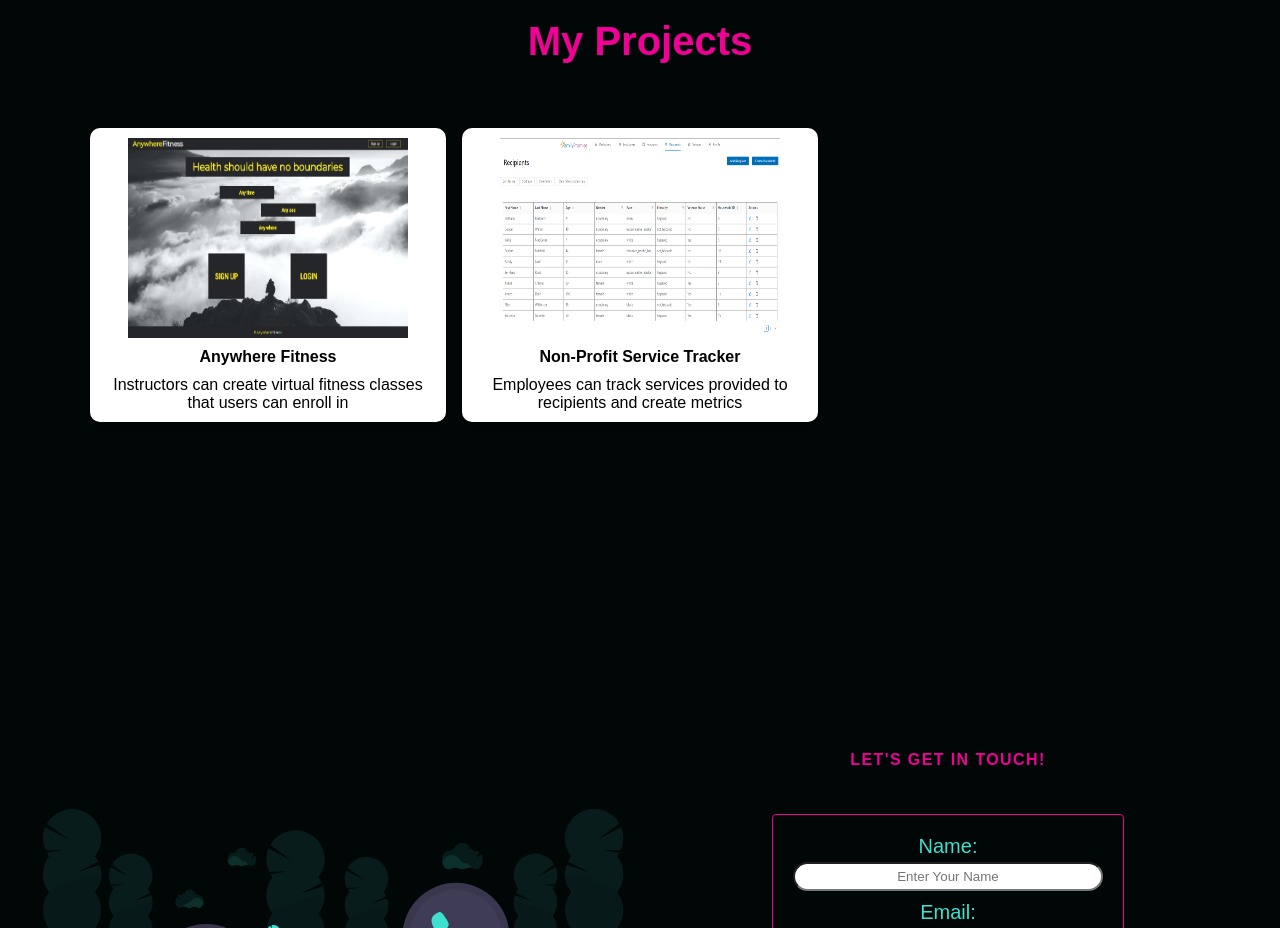
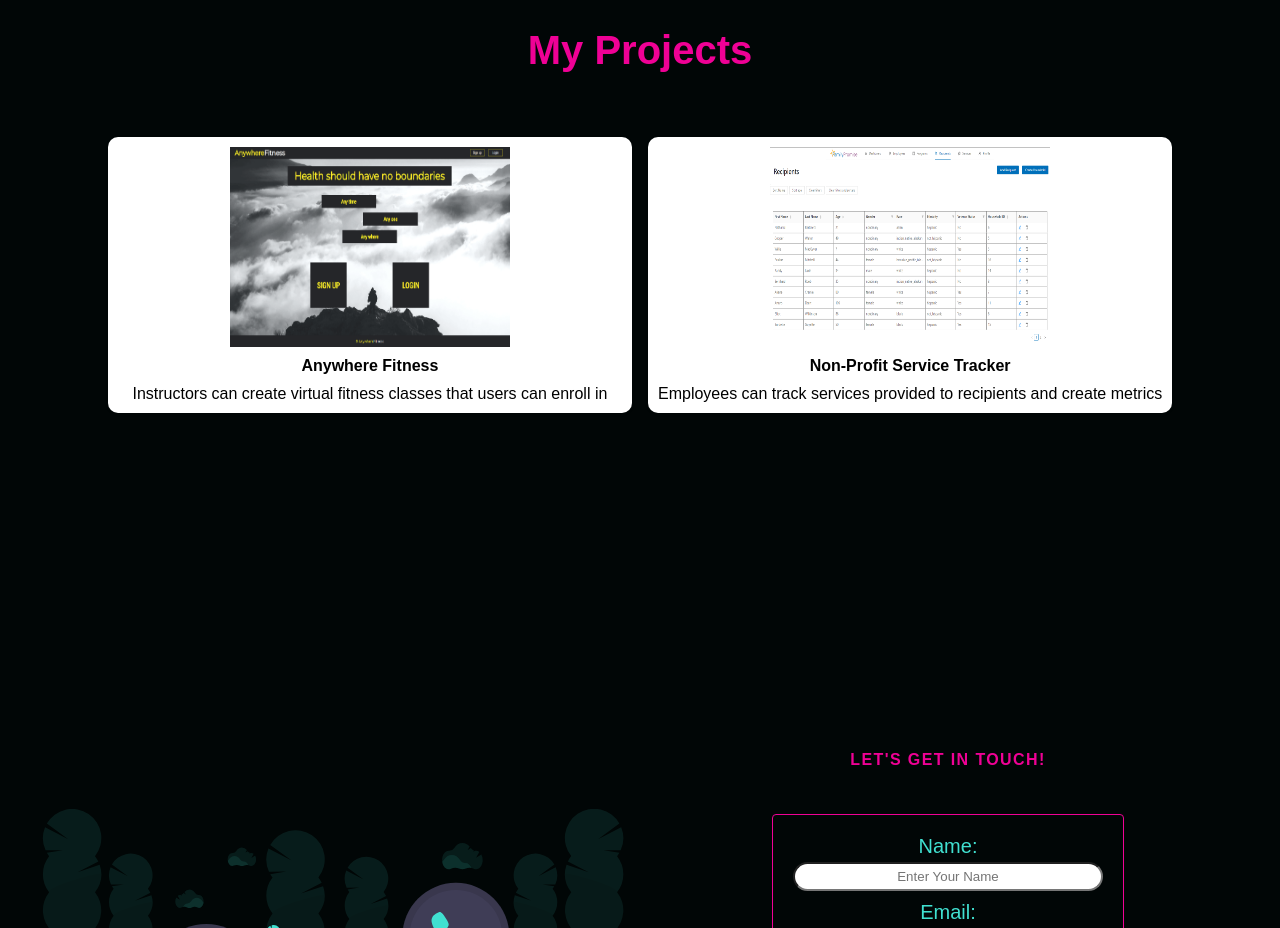
Before and after one commit to NRHietala/portfolio, a React (Create React App) app: page / in a window 1280 px wide. Shown: the part 2080-3008 px from the top of the page. Built offline with nearby package versions, Linux system fonts and the light colour scheme; a web font is replaced by a local one.

Commit message:
Adjusted Projects grid columns format

```diff
--- a/src/components/Projects/ProjectsElements.js
+++ b/src/components/Projects/ProjectsElements.js
@@ -19,7 +19,7 @@ export const ProjectsContainer = styled.div`
 
 export const ProjectsWrapper = styled.div`
   display: grid;
-  grid-template-columns: 1fr 1fr 1fr;
+  grid-template-columns: 1fr 1fr;
   margin: 0px auto;
   max-width: 1200px;
   align-items: center;
```
